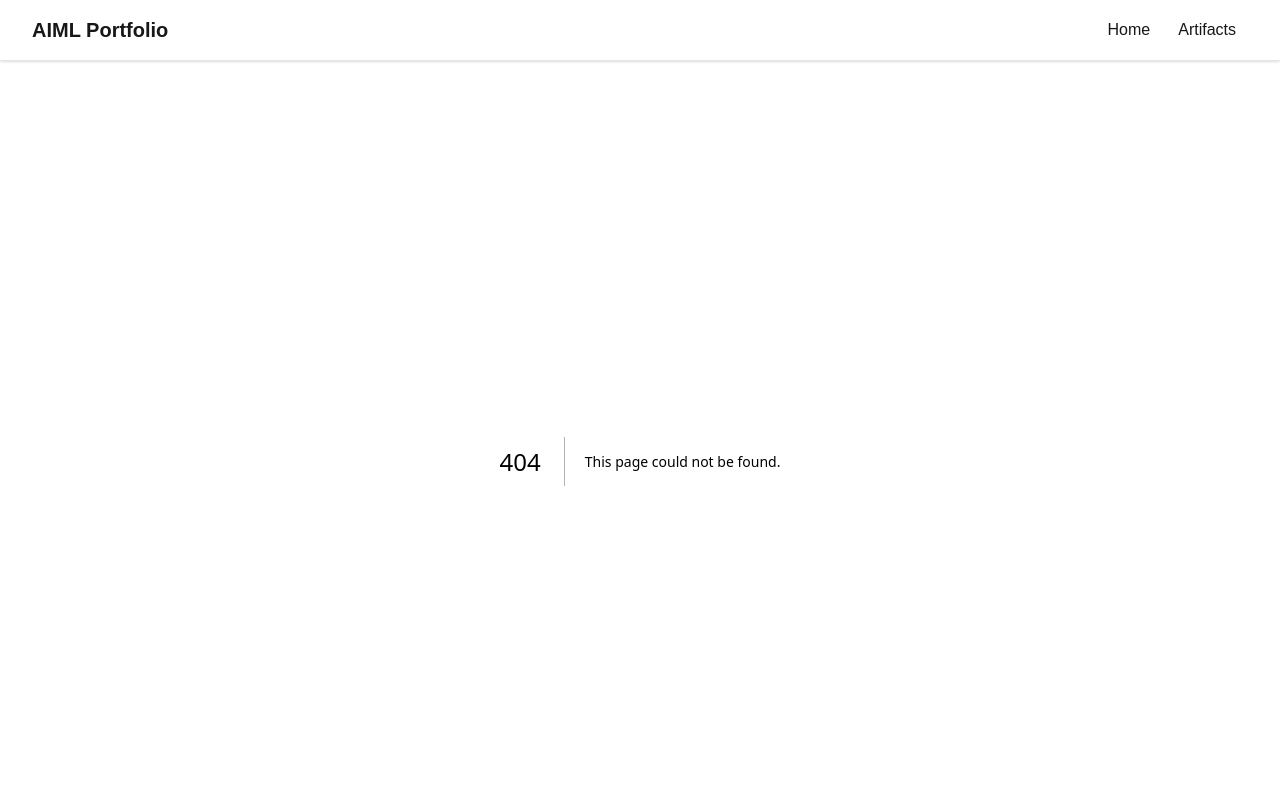
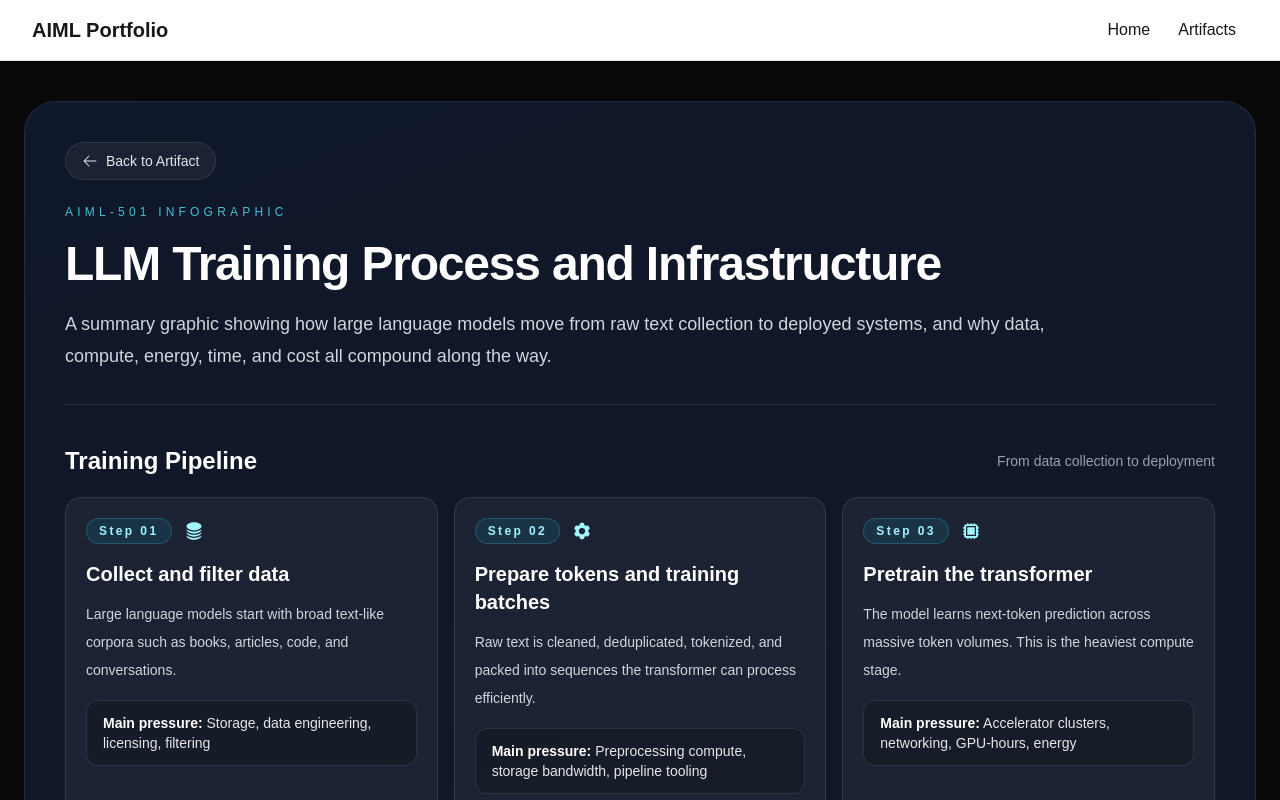
Before and after one commit to GoldenaArcher/AIML-500, a Next.js app: page /aiml-501/artifacts/llm-training-infrastructure/graphic in a window 1280 px wide. Before the commit this address had no page. Shown: the top 800 px of the page. Built offline with nearby package versions, Linux system fonts and the light colour scheme.

Commit message:
Add AIML-501 artifact aliases and document route structure

```diff
--- /dev/null
+++ b/app/aiml-501/artifacts/layout.tsx
@@ -0,0 +1 @@
+export { default } from "@/app/artifacts/layout";
--- /dev/null
+++ b/app/aiml-501/artifacts/llm-training-infrastructure/graphic/page.tsx
@@ -0,0 +1 @@
+export { default } from "@/app/artifacts/llm-training-infrastructure/graphic/page";
--- /dev/null
+++ b/app/aiml-501/artifacts/llm-training-infrastructure/page.tsx
@@ -0,0 +1 @@
+export { default } from "@/app/artifacts/llm-training-infrastructure/page";
--- /dev/null
+++ b/app/aiml-501/artifacts/ml-algorithm-framework/page.tsx
@@ -0,0 +1 @@
+export { default } from "@/app/artifacts/ml-algorithm-framework/page";
--- /dev/null
+++ b/app/aiml-501/artifacts/neural-network-components/page.tsx
@@ -0,0 +1 @@
+export { default } from "@/app/artifacts/neural-network-components/page";
--- a/app/artifacts/llm-training-infrastructure/graphic/page.tsx
+++ b/app/artifacts/llm-training-infrastructure/graphic/page.tsx
@@ -15,7 +15,7 @@ export default function LLMTrainingGraphicPage() {
       <article className="mx-auto w-full max-w-[1400px] rounded-[32px] border border-white/10 bg-[linear-gradient(160deg,#0f172a,#111827_55%,#0b1120)] p-10 shadow-[0_30px_120px_rgba(0,0,0,0.35)]">
         <header className="border-b border-white/10 pb-8">
           <Link
-            href="/artifacts/llm-training-infrastructure"
+            href="/aiml-501/artifacts/llm-training-infrastructure"
             className="inline-flex items-center gap-2 rounded-full border border-white/10 bg-white/5 px-4 py-2 text-sm text-gray-200 transition hover:border-cyan-300/30 hover:text-white"
           >
             <HiArrowLeft className="h-4 w-4" aria-hidden="true" />
--- a/app/artifacts/llm-training-infrastructure/page.tsx
+++ b/app/artifacts/llm-training-infrastructure/page.tsx
@@ -113,7 +113,7 @@ export default function LLMTrainingInfrastructurePage() {
             cost.
           </p>
           <a
-            href="/artifacts/llm-training-infrastructure/graphic"
+            href="/aiml-501/artifacts/llm-training-infrastructure/graphic"
             className="mt-5 inline-flex items-center gap-2 rounded-full border border-slate-200 px-4 py-2 text-sm font-medium text-slate-700 transition hover:border-cyan-300/60 hover:text-slate-900 dark:border-white/10 dark:text-gray-200 dark:hover:border-cyan-300/30 dark:hover:text-white"
           >
             Open Graphic View
--- a/reflection/aiml-501/assignment-3-llm-training-process-and-infrastructure.md
+++ b/reflection/aiml-501/assignment-3-llm-training-process-and-infrastructure.md
@@ -14,11 +14,11 @@ Another important consideration is accessibility. The page was designed to be re
 
 I chose an infographic-style layout instead of a slide deck because it works better inside the portfolio site and allows the artifact to function as both a visual and a reference page. The layout uses repeated card patterns, simple resource bars, and a clear pipeline sequence so the page stays structured and easy to scan.
 
-I also created a separate graphic view at `/artifacts/llm-training-infrastructure/graphic` so the visual can be captured cleanly as a standalone image if needed for submission. That route condenses the most important information into one export-friendly layout without requiring the full artifact page.
+I also created a separate graphic view at `/aiml-501/artifacts/llm-training-infrastructure/graphic` so the visual can be captured cleanly as a standalone image if needed for submission. That route condenses the most important information into one export-friendly layout without requiring the full artifact page.
 
 The recommended way to generate the image is:
 
-1. Open `/artifacts/llm-training-infrastructure/graphic` in the browser.
+1. Open `/aiml-501/artifacts/llm-training-infrastructure/graphic` in the browser.
 2. Set browser zoom to `100%`.
 3. Use a full-page screenshot or built-in browser capture tool.
 4. If a single PNG is not required, print the page to PDF as a fallback.
```
Also changed, not shown: app/aiml-501/artifacts/README.md (added), app/artifacts/README.md (added), 1 other file (tests, documents, lock files or other folders).
